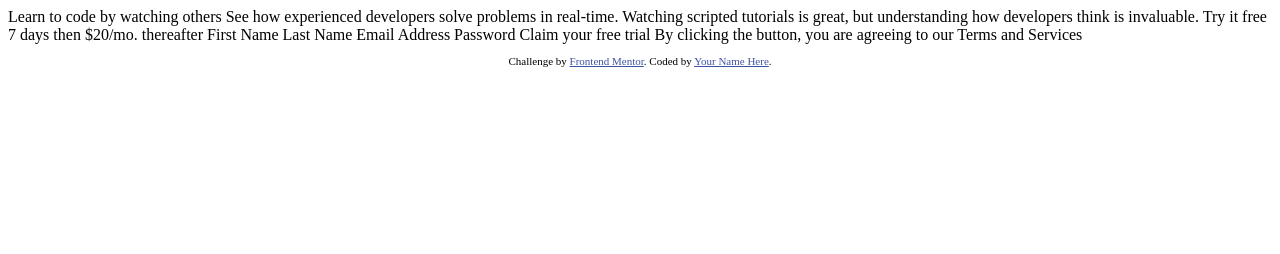
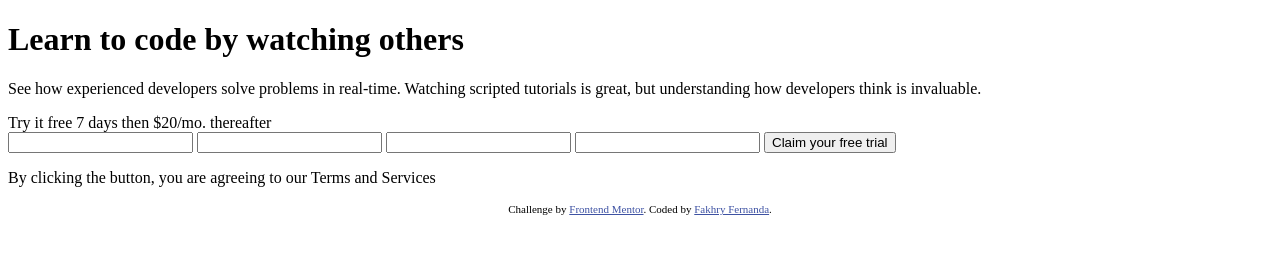
Before and after one commit to fakhryfernanda/front-end-mentor, a plain HTML site: page intro-component-with-signup-form-master/index.html in a window 1280 px wide. Drawn offline with Linux system fonts and the light colour scheme.

Commit message:
Add html

```diff
--- a/intro-component-with-signup-form-master/index.html
+++ b/intro-component-with-signup-form-master/index.html
@@ -15,27 +15,34 @@
   </style>
 </head>
 <body>
-
-  Learn to code by watching others
-
-  See how experienced developers solve problems in real-time. Watching scripted tutorials is great,
-  but understanding how developers think is invaluable.
-
-  Try it free 7 days then $20/mo. thereafter
-
-  First Name
-  Last Name
-  Email Address
-  Password
-
-  Claim your free trial
-
-  By clicking the button, you are agreeing to our Terms and Services
+  <main>
+    <div class="container hello-text">
+      <h1>Learn to code by watching others</h1>
+      <p>
+        See how experienced developers solve problems in real-time.
+        Watching scripted tutorials is great,
+        but understanding how developers think is invaluable.
+      </p>
+    </div>
+    <div class="container">
+      <div class="try-it">
+        Try it free 7 days then $20/mo. thereafter
+      </div>
+      <div class="form">
+        <input type="text" name="first_name">
+        <input type="text" name="last_name">
+        <input type="email" name="email">
+        <input type="password" name="password">
+        <button type="submit">Claim your free trial</button>
+        <p>By clicking the button, you are agreeing to our Terms and Services</p>
+      </div>
+    </div>
+  </main>
 
   <footer>
     <p class="attribution">
       Challenge by <a href="https://www.frontendmentor.io?ref=challenge" target="_blank">Frontend Mentor</a>.
-      Coded by <a href="#">Your Name Here</a>.
+      Coded by <a href="#">Fakhry Fernanda</a>.
     </p>
   </footer>
 </body>
```
